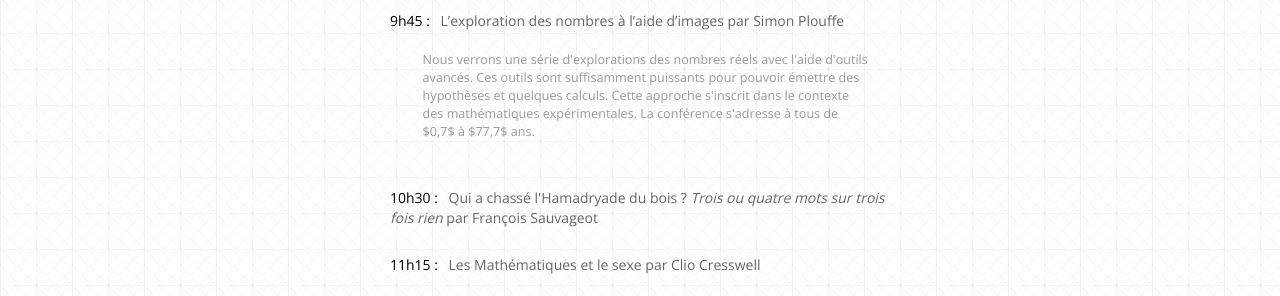
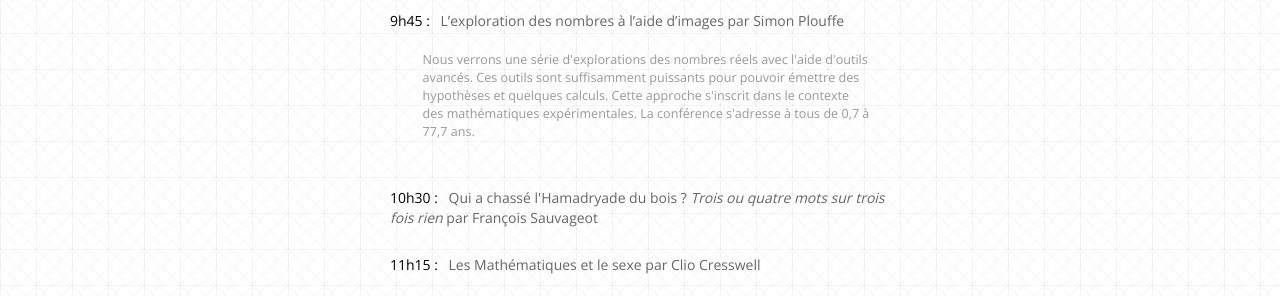
Before and after one commit to Piday/piday.github.io, a Jekyll site: the page built from programme.html, in a window 1280 px wide and 1308 px high. Shown: the part 327-623 px from the top of the window. Built offline with Jekyll 4.4.1, drawn with Linux system fonts in a browser that asks for light colours; nearby versions of some CDN libraries; Markdown is read by kramdown in place of the engine named in the settings.

```diff
--- a/programme.html
+++ b/programme.html
@@ -29,8 +29,8 @@ permalink: /Programme/
         <li>
           <p>
           <a class = "horaire" name = "plouffe">9h45 :</a> L’exploration des nombres à l’aide d’images par Simon Plouffe
+		  <blockquote>Nous verrons une série d'explorations des nombres réels avec l'aide d'outils avancés. Ces outils sont suffisamment puissants pour pouvoir émettre des hypothèses et quelques calculs. Cette approche s'inscrit dans le contexte des mathématiques expérimentales. La conférence s'adresse à tous de 0,7 à 77,7 ans.</blockquote>
           </p>
-		  <blockquote>Nous verrons une série d'explorations des nombres réels avec l'aide d'outils avancés. Ces outils sont suffisamment puissants pour pouvoir émettre des hypothèses et quelques calculs. Cette approche s'inscrit dans le contexte des mathématiques expérimentales. La conférence s'adresse à tous de $0,7$ à $77,7$ ans.</blockquote>
         </li>
         <li>
           <p>
@@ -40,8 +40,8 @@ permalink: /Programme/
         <li>
           <p>
           <a class = "horaire" name = "cresswell">11h15 :</a> Les Mathématiques et le sexe par Clio Cresswell
+		  <blockquote>Le titre vous paraît accrocheur ? Je l’espère, parce que c’est à cet extrême que l’on peut trouver les mathématiques aujourd'hui. Venez voir toutes les équations!</blockquote>
           </p>
-		  <blockquote>Le titre vous paraît accrocheur ? Je l’espère, parce que c’est à cet extrême que l’on peut trouver les mathématiques aujourd'hui. Venez voir toutes les équations!</blockquote>
         </li>
       </ul>
 
```
